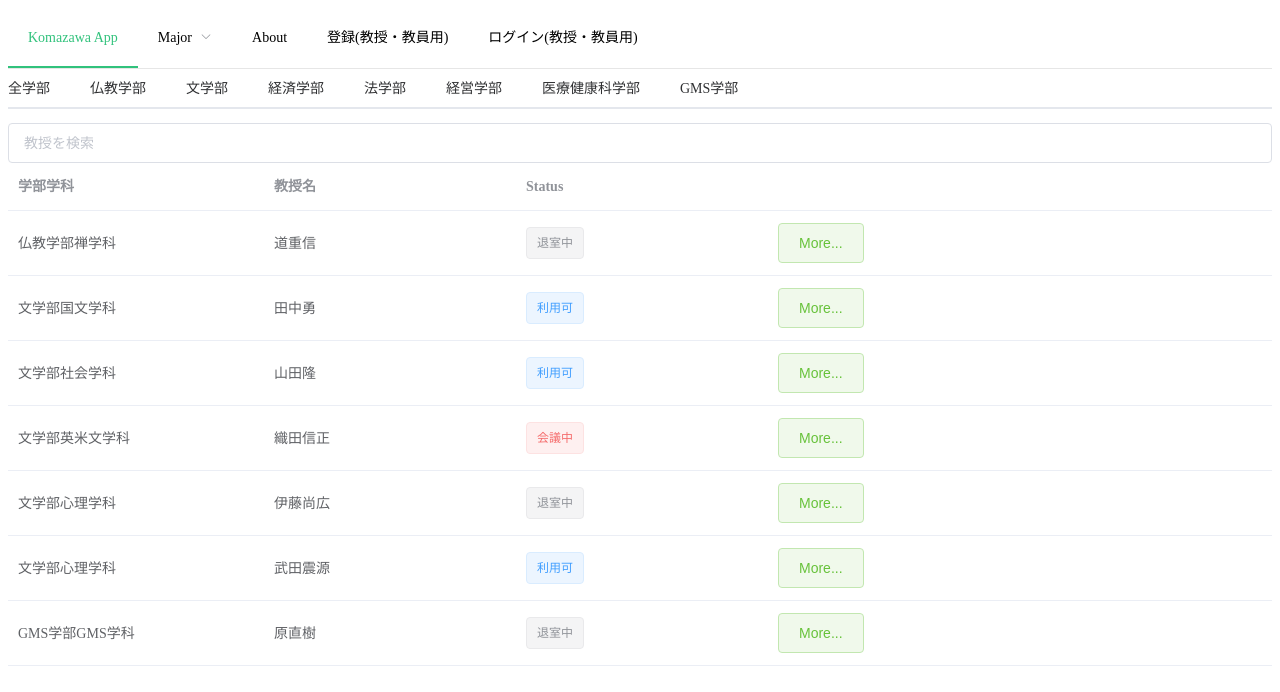
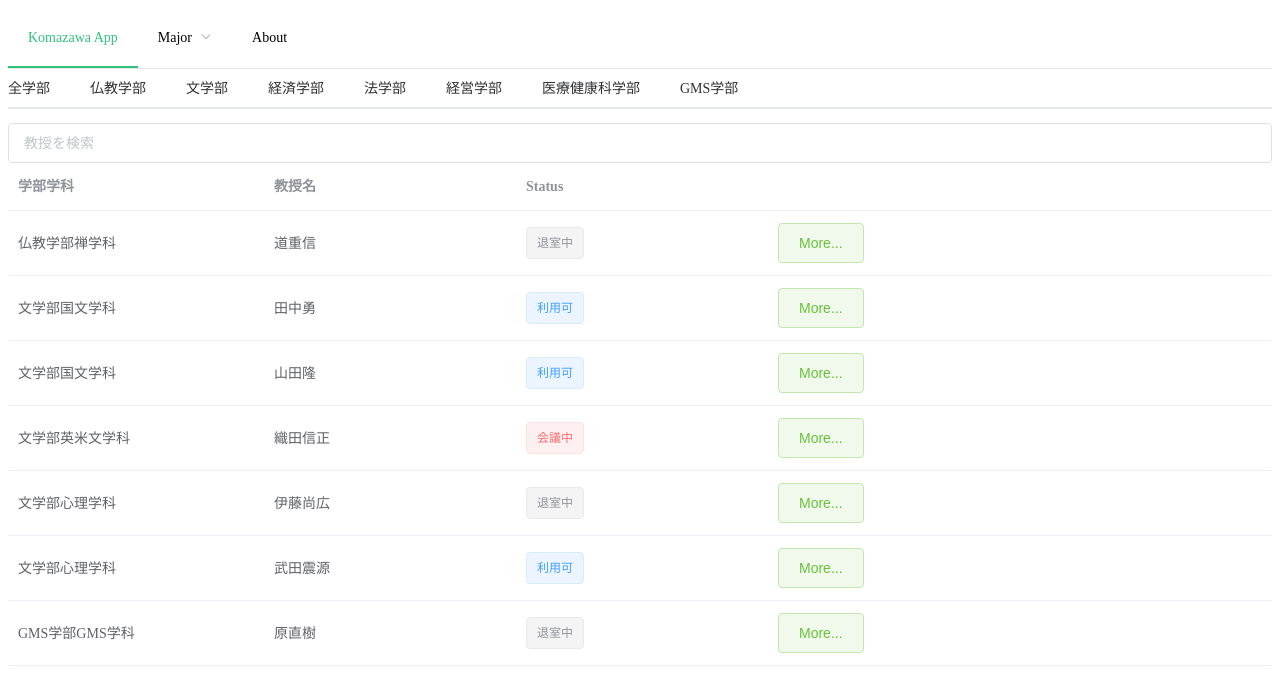
Before and after one commit to daikiyano/KOMABELL, a Vue app in the folder app/vue-project/: page / in a window 1280 px wide. Shown: the top 692 px of the page. Built offline with nearby package versions, Linux system fonts and the light colour scheme.

Commit message:
no message

```diff
--- a/app/vue-project/src/components/NavBar.vue
+++ b/app/vue-project/src/components/NavBar.vue
@@ -15,8 +15,7 @@
     </el-submenu>
   </el-submenu>
   <el-menu-item index="3">About</el-menu-item>
-  <el-menu-item index="4">登録(教授・教員用)</el-menu-item>
-  <el-menu-item index="5">ログイン(教授・教員用)</el-menu-item>
+
 </el-menu>
 <div class="line"></div>
 
--- a/app/vue-project/src/components/professors/Index.vue
+++ b/app/vue-project/src/components/professors/Index.vue
@@ -59,12 +59,8 @@
         <el-table-column>
 
           <template scope="scope">
-
             <el-button type="success" :data="professors" plain @click="getProfessorDetail(scope.row.id); dialogVisible=true">More...</el-button>
           </template>
-
-
-
         </el-table-column>
         <el-table-column
       align="right">
@@ -97,7 +93,7 @@ export default {
         {id:1, name:"道重信",university_major : 1,status:2},
         {id:2, name:"田中勇",university_major : 2,status:1},
         {id:3, name:"伊藤尚広",university_major : 7,status:2},
-        {id:4, name:"山田隆",university_major : 4,status:1},
+        {id:4, name:"山田隆",university_major : 2,status:1},
         {id:5, name:"織田信正",university_major : 5,status:3},
         {id:6, name:"武田震源",university_major : 7, status:1},
         {id:7, name:"原直樹",university_major : 16, status:2},
@@ -121,16 +117,19 @@ export default {
     handleClick(tab) {
       this.dialogVisible = false
         console.log(tab.name);
-        if(tab.name === "buddhist") {
-          for (let i in this.professors) {
-
-            let professor = this.professors[i]
-            console.log(professor);
-            // if (professor.university_major===1){
-            //   this.professors = professor
-            // }
-          }
-        }
+        // let self = this
+        // if(tab.name === "buddhist") {
+        //   for (let i in this.professors) {
+        //     let professor = self.professors[i]
+        //     // console.log(professor.university_major);
+        //     if (professor.university_major===1){
+        //      this.professors = self.professors.filter((v) => v.university_major === 1);
+        //       // this.professors.push(professor);
+        //     } else {
+        //       console.log(professor.university_major);
+        //     }
+        //   }
+        // }
     }
     }
 }
```
